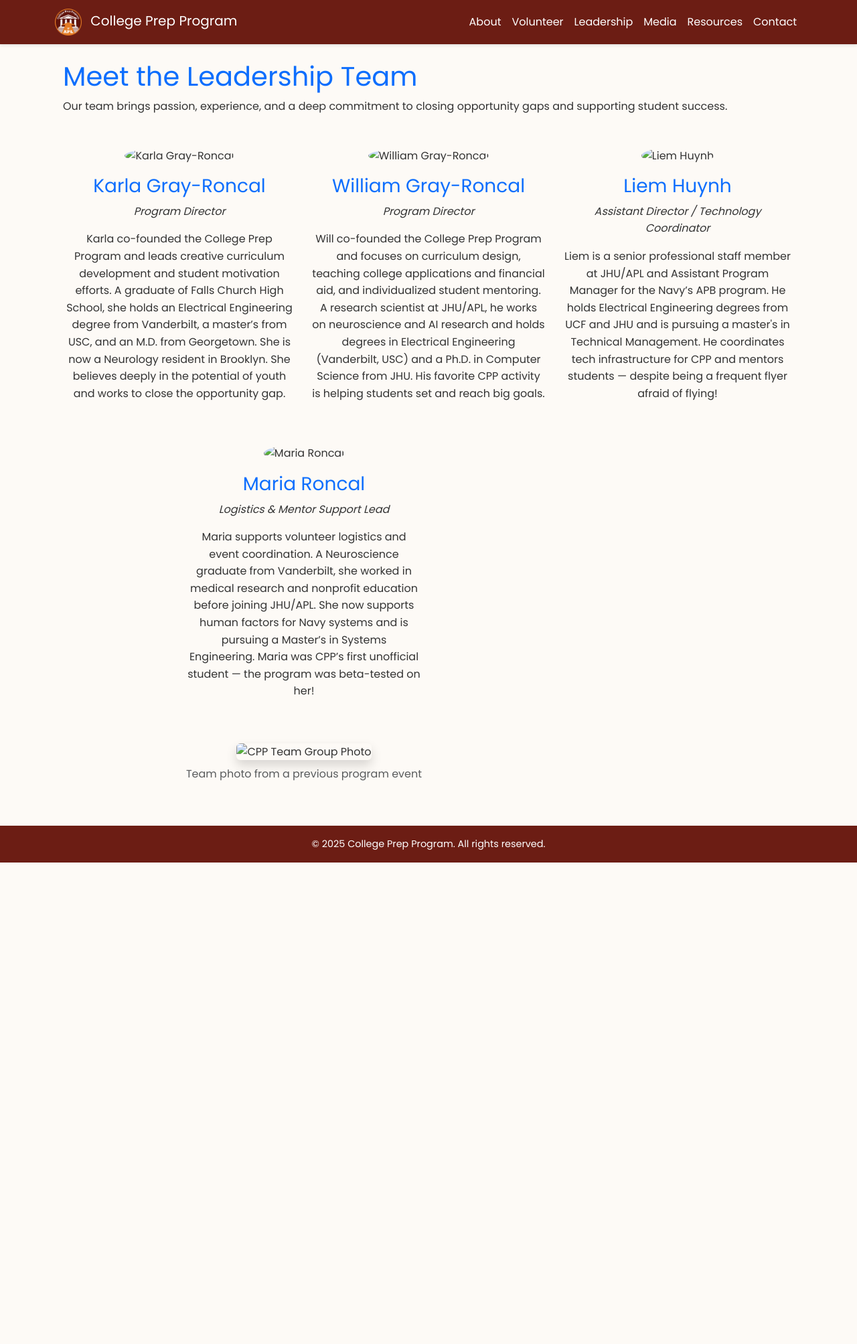
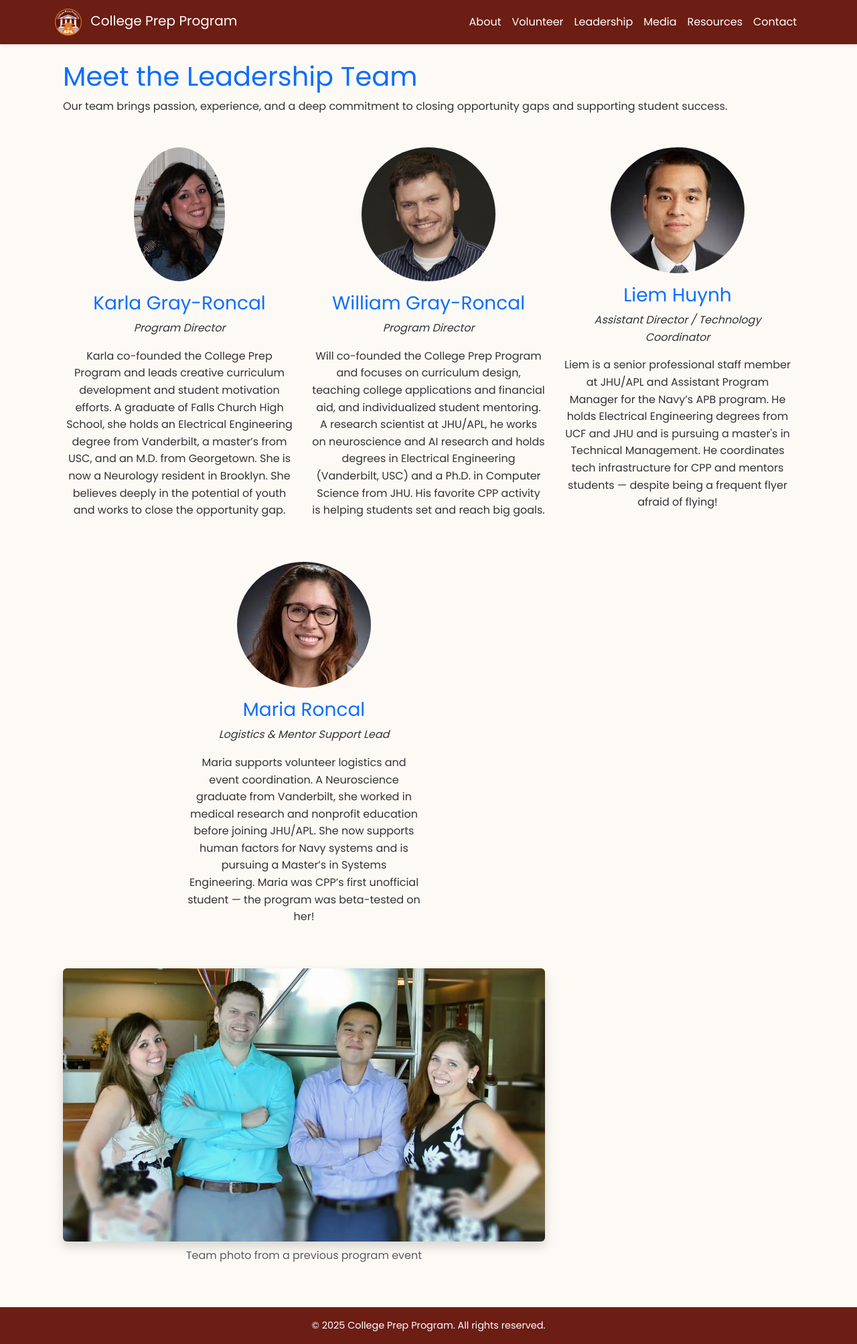
Before and after one commit to wrgr/trailblaze-website, a Jekyll site: the page built from leadership.md, in a window 1280 px wide. Shown: the whole page at 67% size. Built offline with Jekyll 4.4.1, drawn with Linux system fonts in a browser that asks for light colours; before the commit the page ends 1288 px from its top, so only the background shows below that.

Commit message:
Fix image paths and configure baseurl

```diff
--- a/_config.yml
+++ b/_config.yml
@@ -2,3 +2,4 @@ title: College Prep Program
 markdown: kramdown
 theme: null
 permalink: pretty
+baseurl: "/trailblaze-website"
--- a/leadership.md
+++ b/leadership.md
@@ -10,7 +10,7 @@ permalink: /leadership/
 
   <div class="row my-5">
     <div class="col-md-4 text-center">
-      <img src="assets/image/karla.jpg" alt="Karla Gray-Roncal" class="img-fluid rounded-circle mb-3" style="max-height: 200px;" />
+      <img src="{{ '/assets/images/karla.jpg' | relative_url }}" alt="Karla Gray-Roncal" class="img-fluid rounded-circle mb-3" style="max-height: 200px;" />
       <h3 class="text-primary">Karla Gray-Roncal</h3>
       <p><em>Program Director</em></p>
       <p>
@@ -18,7 +18,7 @@ permalink: /leadership/
       </p>
     </div>
     <div class="col-md-4 text-center">
-      <img src="assets/image/will.jpg" alt="William Gray-Roncal" class="img-fluid rounded-circle mb-3" style="max-height: 200px;" />
+      <img src="{{ '/assets/images/will.jpg' | relative_url }}" alt="William Gray-Roncal" class="img-fluid rounded-circle mb-3" style="max-height: 200px;" />
       <h3 class="text-primary">William Gray-Roncal</h3>
       <p><em>Program Director</em></p>
       <p>
@@ -26,7 +26,7 @@ permalink: /leadership/
       </p>
     </div>
     <div class="col-md-4 text-center">
-      <img src="assets/image/liem.jpg" alt="Liem Huynh" class="img-fluid rounded-circle mb-3" style="max-height: 200px;" />
+      <img src="{{ '/assets/images/liem.jpg' | relative_url }}" alt="Liem Huynh" class="img-fluid rounded-circle mb-3" style="max-height: 200px;" />
       <h3 class="text-primary">Liem Huynh</h3>
       <p><em>Assistant Director / Technology Coordinator</em></p>
       <p>
@@ -37,7 +37,7 @@ permalink: /leadership/
 
   <div class="row my-5">
     <div class="col-md-4 offset-md-2 text-center">
-      <img src="assets/image/maria.jpg" alt="Maria Roncal" class="img-fluid rounded-circle mb-3" style="max-height: 200px;" />
+      <img src="{{ '/assets/images/maria.jpg' | relative_url }}" alt="Maria Roncal" class="img-fluid rounded-circle mb-3" style="max-height: 200px;" />
       <h3 class="text-primary">Maria Roncal</h3>
       <p><em>Logistics & Mentor Support Lead</em></p>
       <p>
@@ -45,7 +45,7 @@ permalink: /leadership/
       </p>
     </div>
     <div class="col-md-8 text-center mt-5">
-      <img src="assets/image/team.jpg" alt="CPP Team Group Photo" class="img-fluid shadow rounded" />
+      <img src="{{ '/assets/images/team.jpg' | relative_url }}" alt="CPP Team Group Photo" class="img-fluid shadow rounded" />
       <p class="mt-2 text-muted">Team photo from a previous program event</p>
     </div>
   </div>
```
